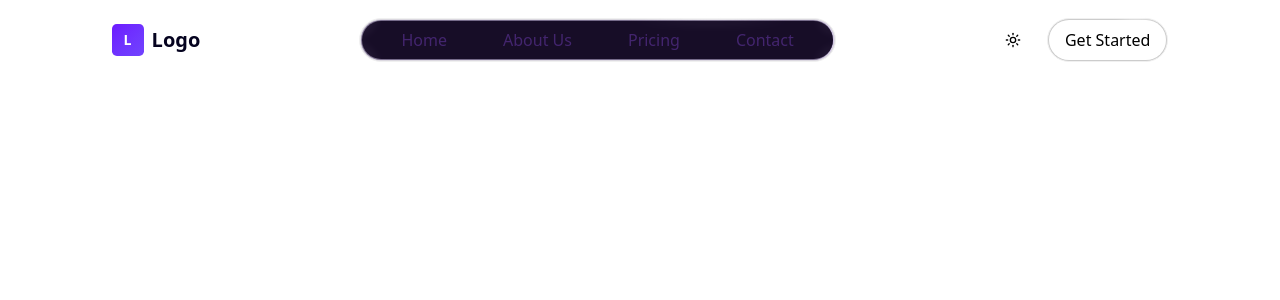
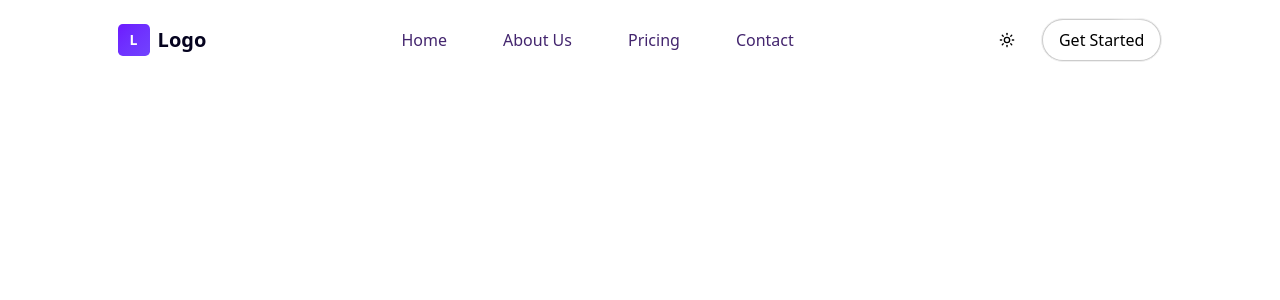
Before and after one commit to OneBoatSolutions/Cipherion, a Next.js app: page /about in a window 1280 px wide. Shown: the top 300 px of the page. Built offline with nearby package versions, Linux system fonts and the light colour scheme.

Commit message:
fix: lint issues

```diff
--- a/src/components/Header.tsx
+++ b/src/components/Header.tsx
@@ -54,10 +54,10 @@ const Header = () => {
               {/* Spinning border ring */}
 
               {/* Actual nav content */}
-               <HoverBorderGradient
+               {/* <HoverBorderGradient
                   className="bg-[rgba(144,83,241,0.16)]  backdrop-blur-[6px]"
                   containerClassName="bg-[rgba(34,14,67,0.16)] backdrop-blur-[6px]"
-                >
+                > */}
               <nav className="relative z-10 hidden md:block  ">
 
                   <div className="flex items-center justify-around space-x-6 mr-2 ml-2">
@@ -89,7 +89,7 @@ const Header = () => {
                     ))}
                   </div>
               </nav>
-                </HoverBorderGradient>
+                {/* </HoverBorderGradient> */}
             </div>
 
             {/* CTA Button and Theme Toggle */}
--- a/src/components/animated/hoverButton.tsx
+++ b/src/components/animated/hoverButton.tsx
@@ -12,7 +12,7 @@ type HoverBorderGradientProps<T extends React.ElementType> = {
   className?: string;
   duration?: number;
   clockwise?: boolean;
-  children?: React.ReactNode;               // allow any children
+  children?: React.ReactNode;
 } & Omit<React.ComponentPropsWithoutRef<T>, "as" | "children">;
 
 export function HoverBorderGradient<T extends React.ElementType = "button">({
```
